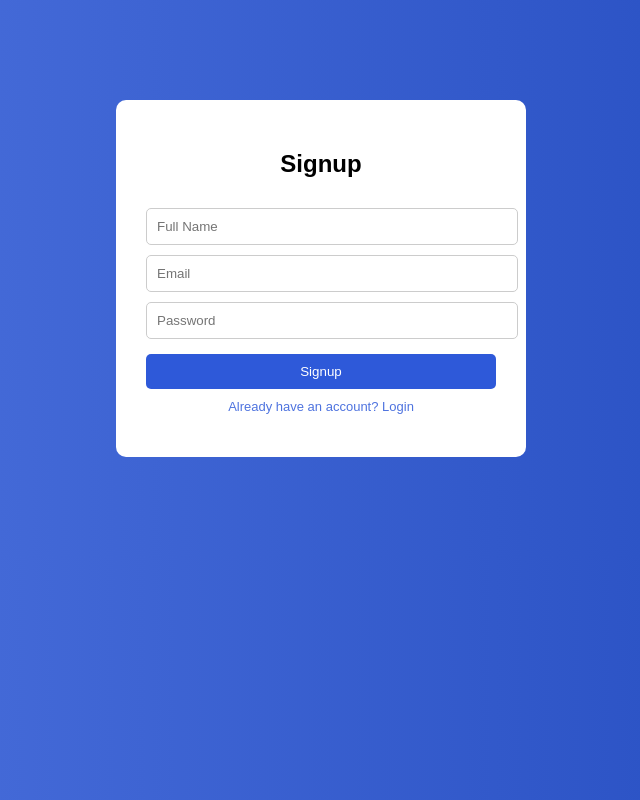
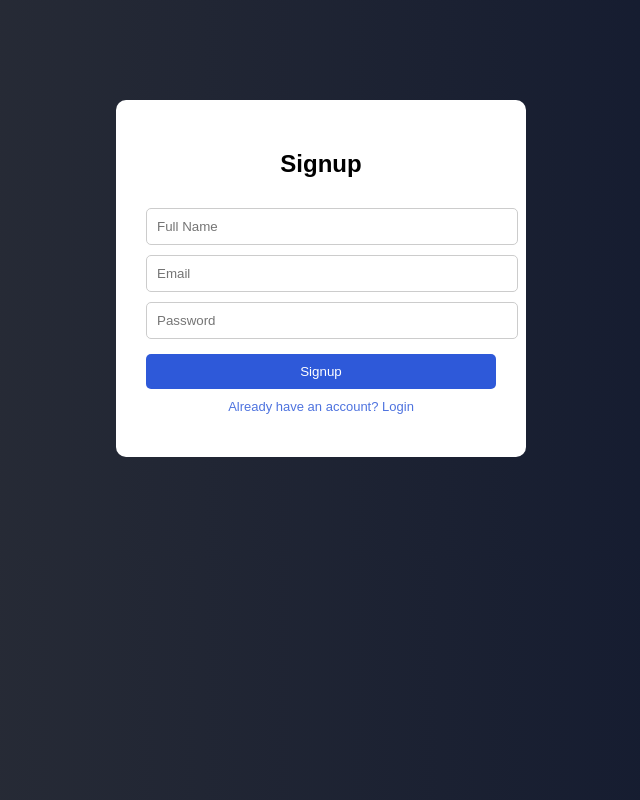
Before and after one commit to Anuradha200505/login_and_signup_page_React.js, a React (Create React App) app: page / in a window 1280 px wide. Shown: the whole page, without its empty margins (319-959 px from the left). Built offline with nearby package versions, Linux system fonts and the light colour scheme.

Commit message:
Backgroung Edited

```diff
--- a/src/index.css
+++ b/src/index.css
@@ -1,7 +1,7 @@
 body {
   margin: 0;
   font-family: Arial;
-  background: linear-gradient(to right, #4e73df, #224abe);
+  background: linear-gradient(to right, #2e3138, #0e162e);
 }
 
 .container {
```
Also changed, not shown: src/components/demo.js (deleted).
